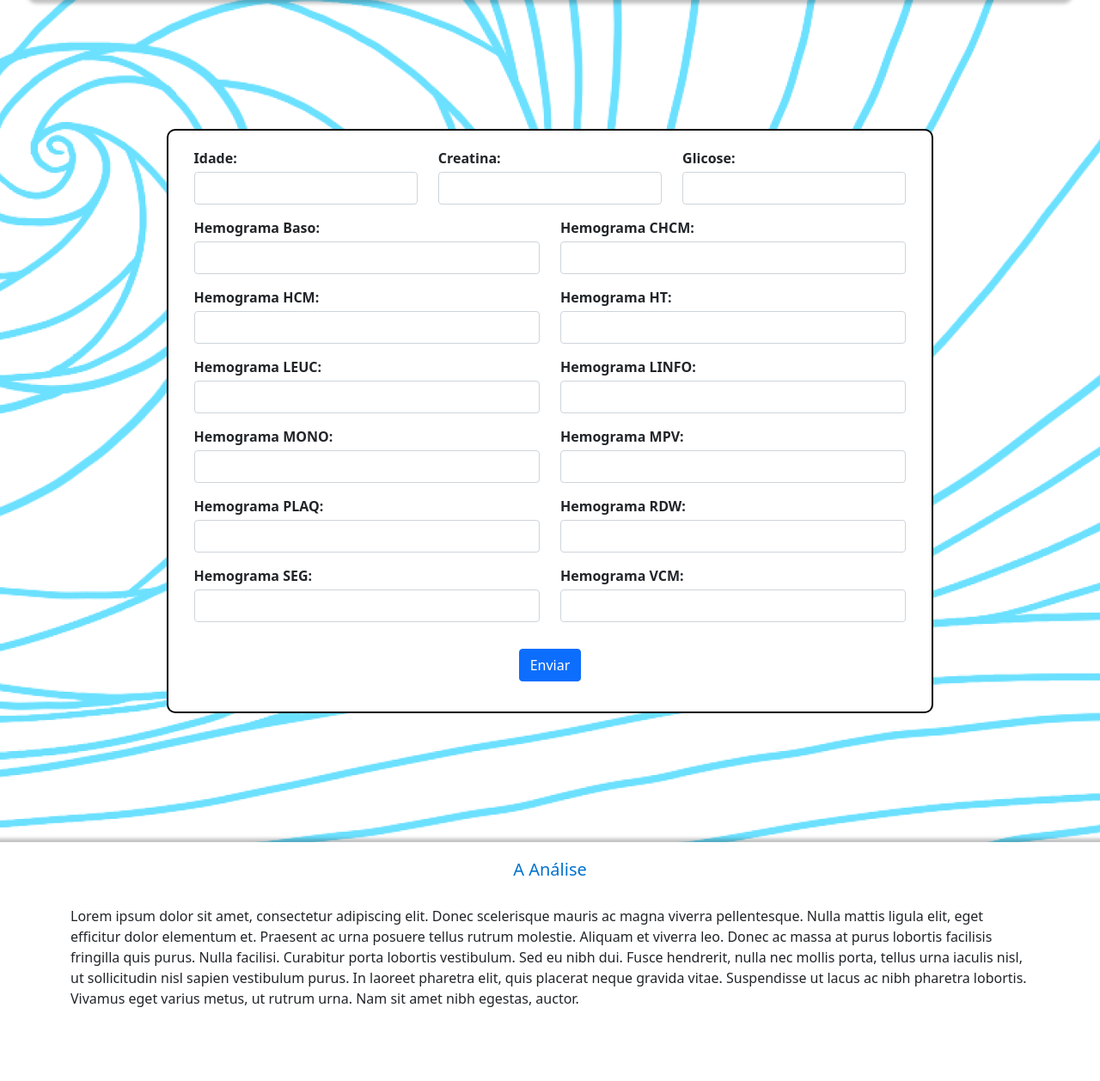
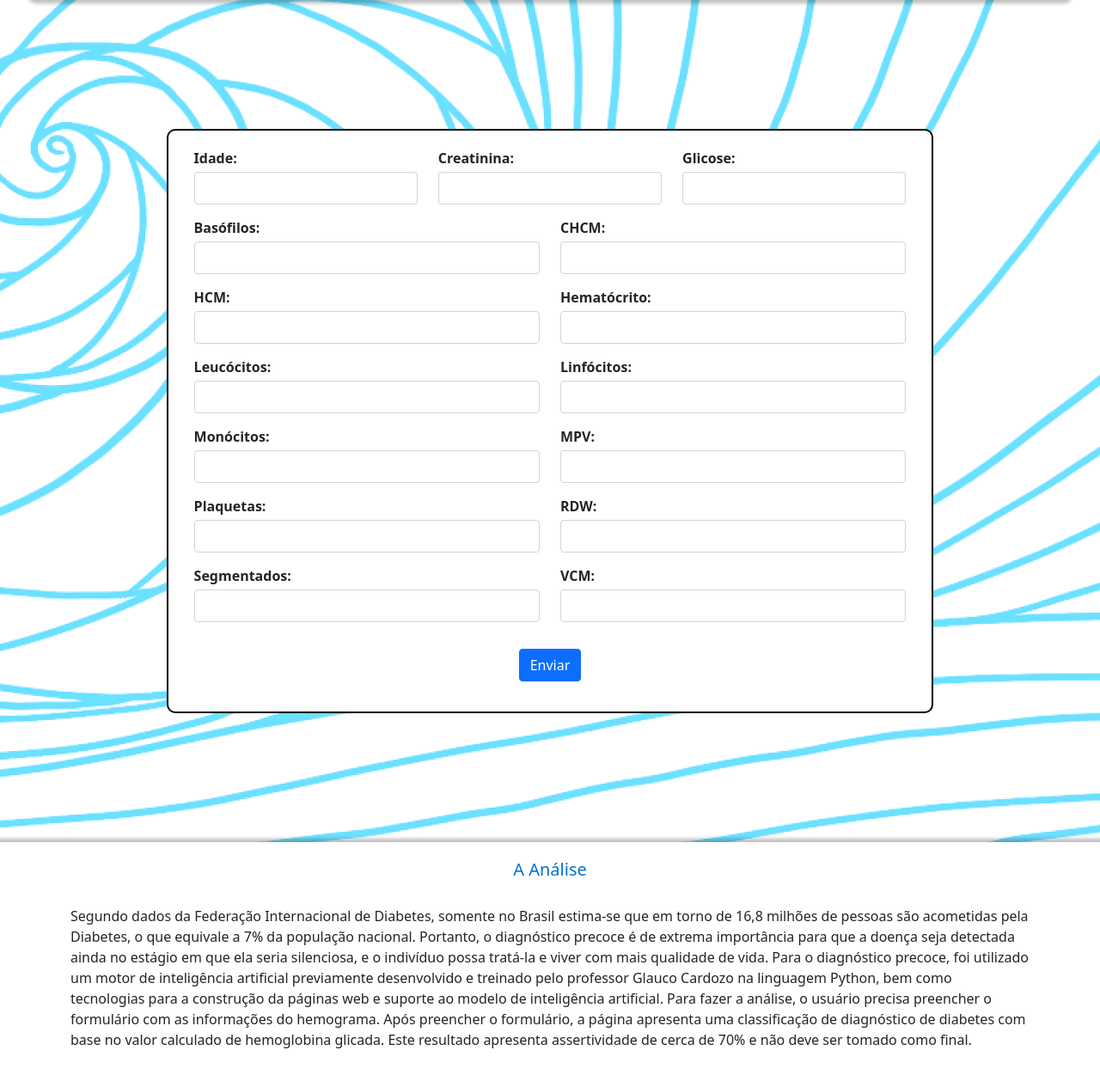
Before and after one commit to ArthurBender/ifsc-extensao, a Flask app: page /consulta in a window 1280 px wide. Shown: the part 85-1343 px from the top of the page at 86% size. Before the commit the page ends 1257 px from the top, so only its background shows below. Run offline with Flask 2, Linux system fonts and the light colour scheme; some libraries are stand-ins or nearby versions.

Commit message:
Adicionadas mudanças na interface

```diff
--- a/app/main.py
+++ b/app/main.py
@@ -1,5 +1,5 @@
 from flask import Flask, render_template, request
-from app.executa_analise import analise, classifica
+from app.executa_analise import analise
 
 app = Flask(__name__)
 
@@ -57,10 +57,8 @@ def resultado():
         hemo_vcm = request.args.get("hemo_vcm")
         )
 
-        resultado, text_class = classifica(hemo_glic)
-
         codigo_pagina  = render_template("html_basic.html", custom_css="resultado")
-        codigo_pagina += render_template("resultado.html", hemo_glic=round(hemo_glic, 2), resultado=resultado, text_class=text_class)
+        codigo_pagina += render_template("resultado.html", hemo_glic=round(hemo_glic, 2))
         codigo_pagina += render_template("footer.html")
 
         return codigo_pagina
--- a/app/static/css/style.css
+++ b/app/static/css/style.css
@@ -82,13 +82,19 @@ footer, .main-page-section {
     margin-bottom: 0px;
 }
 
+.result-container #table-result * {
+    font-size: 18px;
+    border-color: black !important;
+}
+
+.result-container #table-result {
+    min-width: 400px;
+    width: 50%;
+    margin: 0 auto;
+}
+
 .hemo-result {
     font-weight: bold;
-}
-
-.diab-result {
-    font-weight: bold;
-    font-size: 40px;
 }
 
 .section-container {
--- a/app/templates/consulta.html
+++ b/app/templates/consulta.html
@@ -29,64 +29,64 @@
                 <div class="row">
                     <div class="col-md-4">
                         <label for="idade" class="form-label">Idade:</label>
-                        <input type="text" class="form-control" id="idade" name="idade" required/>
+                        <input type="number" step="any" class="form-control" id="idade" name="idade" required/>
                     </div>
                     <div class="col-md-4">
-                        <label for="creat_sangue" class="form-label">Creatina:</label>
-                        <input type="text" class="form-control" id="creat_sangue" name="creat_sangue" required/>
+                        <label for="creat_sangue" class="form-label">Creatinina:</label>
+                        <input type="number" step="any" class="form-control" id="creat_sangue" name="creat_sangue" required/>
                     </div>
                     <div class="col-md-4">
                         <label for="glic_sangue" class="form-label">Glicose:</label>
-                        <input type="text" class="form-control" id="glic_sangue" name="glic_sangue" required/>
+                        <input type="number" step="any" class="form-control" id="glic_sangue" name="glic_sangue" required/>
                     </div>
 
                     <div class="col-md-6">
-                        <label for="hemo_baso" class="form-label">Hemograma Baso:</label>
-                        <input type="text" class="form-control" id="hemo_baso" name="hemo_baso" required/>
+                        <label for="hemo_baso" class="form-label">Basófilos:</label>
+                        <input type="number" step="any" class="form-control" id="hemo_baso" name="hemo_baso" required/>
                     </div>
                     <div class="col-md-6">
-                        <label for="hemo_chcm" class="form-label">Hemograma CHCM:</label>
-                        <input type="text" class="form-control" id="hemo_chcm"  name="hemo_chcm" required/>
+                        <label for="hemo_chcm" class="form-label">CHCM:</label>
+                        <input type="number" step="any" class="form-control" id="hemo_chcm"  name="hemo_chcm" required/>
                     </div>
                     <div class="col-md-6">
-                        <label for="hemo_hcm" class="form-label">Hemograma HCM:</label>
-                        <input type="text" class="form-control" id="hemo_hcm" name="hemo_hcm" required/>
+                        <label for="hemo_hcm" class="form-label">HCM:</label>
+                        <input type="number" step="any" class="form-control" id="hemo_hcm" name="hemo_hcm" required/>
                     </div>
                     <div class="col-md-6">
-                        <label for="hemo_ht" class="form-label">Hemograma HT:</label>
-                        <input type="text" class="form-control" id="hemo_ht" name="hemo_ht" required/>
+                        <label for="hemo_ht" class="form-label">Hematócrito:</label>
+                        <input type="number" step="any" class="form-control" id="hemo_ht" name="hemo_ht" required/>
                     </div>
                     <div class="col-md-6">
-                        <label for="hemo_leuc" class="form-label">Hemograma LEUC:</label>
-                        <input type="text" class="form-control" id="hemo_leuc" name="hemo_leuc" required/>
+                        <label for="hemo_leuc" class="form-label">Leucócitos:</label>
+                        <input type="number" step="any" class="form-control" id="hemo_leuc" name="hemo_leuc" required/>
                     </div>
                     <div class="col-md-6">
-                        <label for="hemo_linf" class="form-label">Hemograma LINFO:</label>
-                        <input type="text" class="form-control" id="hemo_linf" name="hemo_linf" required/>
+                        <label for="hemo_linf" class="form-label">Linfócitos:</label>
+                        <input type="number" step="any" class="form-control" id="hemo_linf" name="hemo_linf" required/>
                     </div>
                     <div class="col-md-6">
-                        <label for="hemo_mono" class="form-label">Hemograma MONO:</label>
-                        <input type="text" class="form-control" id="hemo_mono" name="hemo_mono" required/>
+                        <label for="hemo_mono" class="form-label">Monócitos:</label>
+                        <input type="number" step="any" class="form-control" id="hemo_mono" name="hemo_mono" required/>
                     </div>
                     <div class="col-md-6">
-                        <label for="hemo_mpv" class="form-label">Hemograma MPV:</label>
-                        <input type="text" class="form-control" id="hemo_mpv" name="hemo_mpv" required/>
+                        <label for="hemo_mpv" class="form-label">MPV:</label>
+                        <input type="number" step="any" class="form-control" id="hemo_mpv" name="hemo_mpv" required/>
                     </div>
                     <div class="col-md-6">
-                        <label for="hemo_plaq" class="form-label">Hemograma PLAQ:</label>
-                        <input type="text" class="form-control" id="hemo_plaq" name="hemo_plaq" required/>
+                        <label for="hemo_plaq" class="form-label">Plaquetas:</label>
+                        <input type="number" step="any" class="form-control" id="hemo_plaq" name="hemo_plaq" required/>
                     </div>
                     <div class="col-md-6">
-                        <label for="hemo_rdw" class="form-label">Hemograma RDW:</label>
-                        <input type="text" class="form-control" id="hemo_rdw" name="hemo_rdw" required/>
+                        <label for="hemo_rdw" class="form-label">RDW:</label>
+                        <input type="number" step="any" class="form-control" id="hemo_rdw" name="hemo_rdw" required/>
                     </div>
                     <div class="col-md-6">
-                        <label for="hemo_seg" class="form-label">Hemograma SEG:</label>
-                        <input type="text" class="form-control" id="hemo_seg" name="hemo_seg" required/>
+                        <label for="hemo_seg" class="form-label">Segmentados:</label>
+                        <input type="number" step="any" class="form-control" id="hemo_seg" name="hemo_seg" required/>
                     </div>
                     <div class="col-md-6">
-                        <label for="hemo_vcm" class="form-label">Hemograma VCM:</label>
-                        <input type="text" class="form-control" id="hemo_vcm" name="hemo_vcm" required/>
+                        <label for="hemo_vcm" class="form-label">VCM:</label>
+                        <input type="number" step="any" class="form-control" id="hemo_vcm" name="hemo_vcm" required/>
                     </div>
                     <div class="col-12 text-center mt-3">
                         <button class="btn btn-primary">
--- a/app/templates/footer.html
+++ b/app/templates/footer.html
@@ -5,9 +5,9 @@
 
         <div class="container">
             <p>
-                Lorem ipsum dolor sit amet, consectetur adipiscing elit. Donec scelerisque mauris ac magna viverra pellentesque. Nulla mattis ligula elit, eget efficitur dolor elementum et. Praesent ac urna posuere tellus rutrum molestie. Aliquam et viverra leo. Donec ac massa at purus lobortis facilisis fringilla quis purus. Nulla facilisi. Curabitur porta lobortis vestibulum. Sed eu nibh dui. Fusce hendrerit, nulla nec mollis porta, tellus urna iaculis nisl, ut sollicitudin nisl sapien vestibulum purus.
-
-                In laoreet pharetra elit, quis placerat neque gravida vitae. Suspendisse ut lacus ac nibh pharetra lobortis. Vivamus eget varius metus, ut rutrum urna. Nam sit amet nibh egestas, auctor.
+                Segundo dados da Federação Internacional de Diabetes, somente no Brasil estima-se que em torno de 16,8 milhões de pessoas são acometidas pela Diabetes, o que equivale a 7% da população nacional.  Portanto, o diagnóstico precoce é de extrema importância para que a doença seja detectada ainda no estágio em que ela seria silenciosa, e o indivíduo possa tratá-la e viver com mais qualidade de vida.
+                Para o diagnóstico precoce, foi utilizado um motor de inteligência artificial previamente desenvolvido e treinado pelo professor Glauco Cardozo na linguagem Python, bem como tecnologias para a construção da páginas web e suporte ao modelo de inteligência artificial.
+                Para fazer a análise, o usuário precisa preencher o formulário com as informações do hemograma. Após preencher o formulário, a página apresenta uma classificação de diagnóstico de diabetes com base no valor calculado de hemoglobina glicada. Este resultado apresenta assertividade de cerca de 70% e não deve ser tomado como final.
             </p>
         </div>
     </footer>
```
Also changed, not shown: app/executa_analise.py (+0 -8 lines), app/templates/resultado.html (+24 -5 lines), app/templates/tela_inicial.html (+4 -9 lines).
